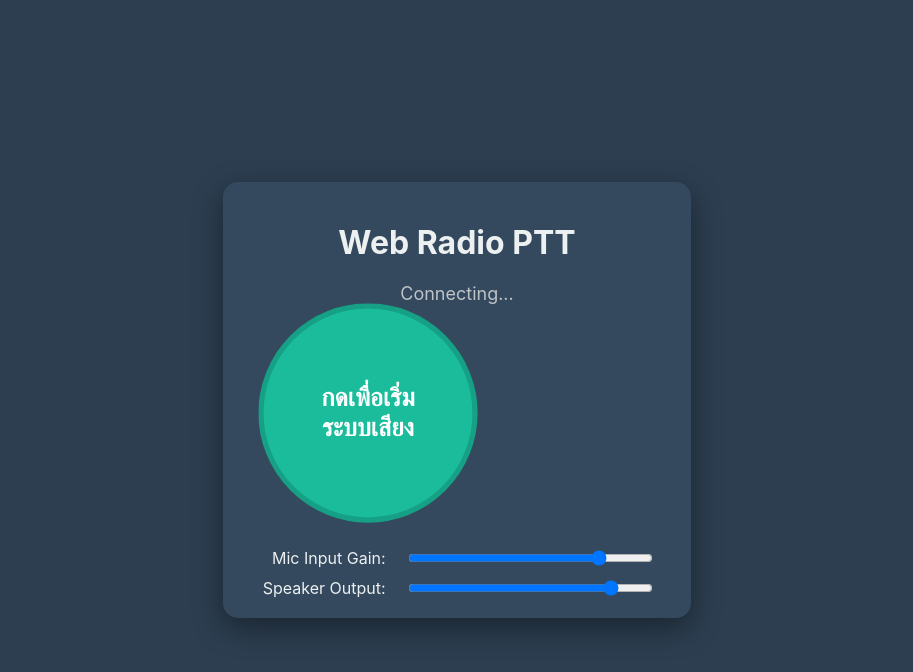
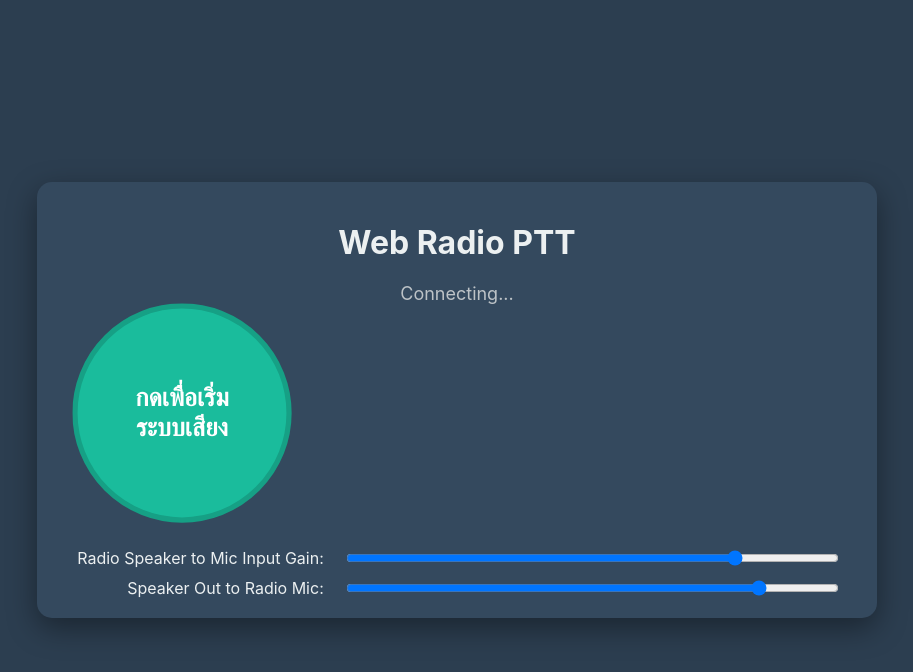
Before and after one commit to superogira/Web-Remote-radio-Listen-And-Talk, a Flask app: page / in a window 1280 px wide. Shown: the top 672 px of the page, without its empty margins (183-1096 px from the left). Run offline with Flask 3, Linux system fonts and the light colour scheme; some libraries are stand-ins or nearby versions.

Commit message:
Update index.html

```diff
--- a/templates/index.html
+++ b/templates/index.html
@@ -96,10 +96,10 @@
         <div id="status">Connecting...</div>
         <div id="ptt-button" class="initialize" role="button">กดเพื่อเริ่ม<br>ระบบเสียง</div>
         <div class="volume-controls">
-            <label for="mic-volume">Mic Input Gain:</label>
+            <label for="mic-volume">Radio Speaker to Mic Input Gain:</label>
             <input type="range" id="mic-volume" min="0" max="100" value="80">
 
-            <label for="speaker-volume">Speaker Output:</label>
+            <label for="speaker-volume">Speaker Out to Radio Mic:</label>
             <input type="range" id="speaker-volume" min="0" max="100" value="85">
         </div>
     </div>
```
